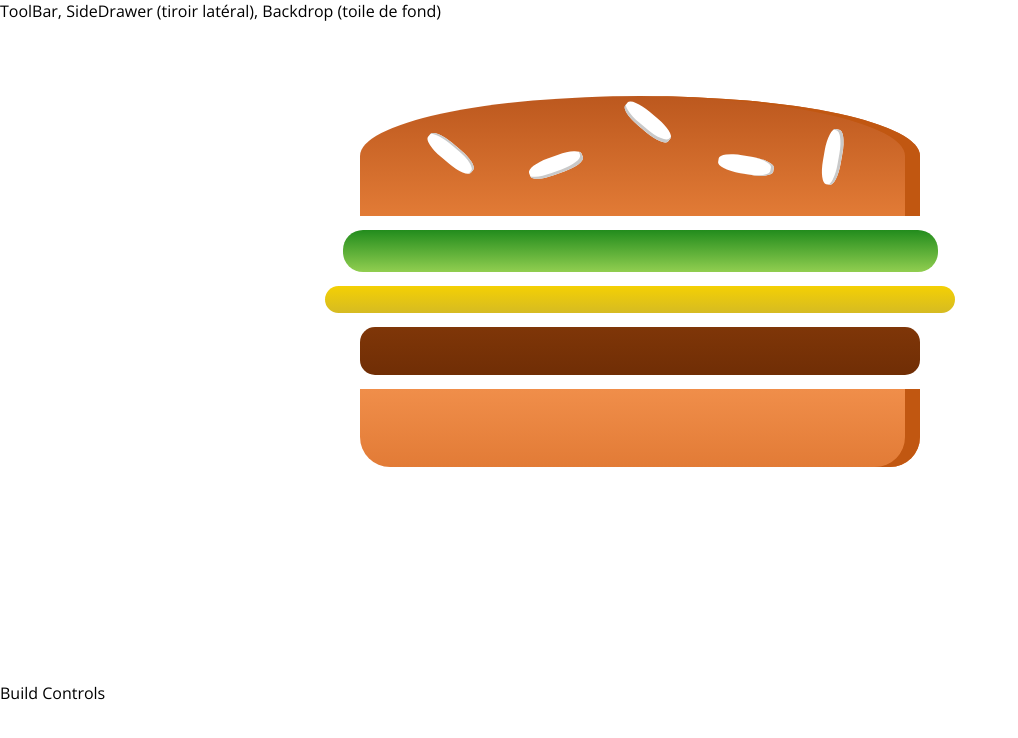
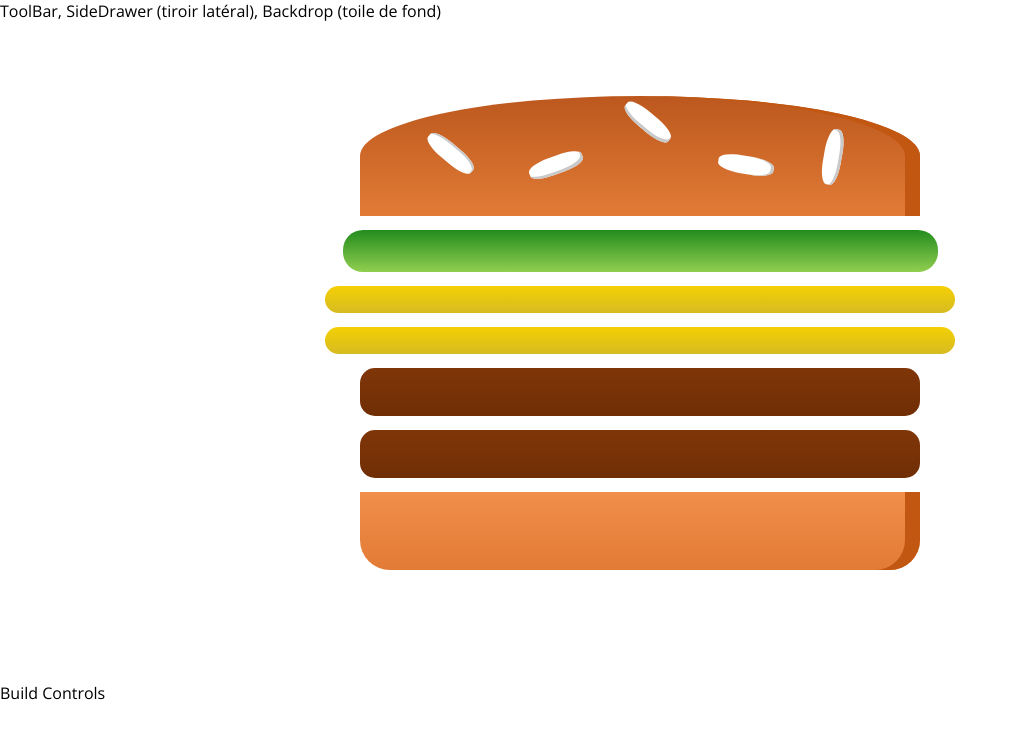
Before and after one commit to Eric-ciccotti/react-sandwich-maker, a React (Create React App) app: page / in a window 1280 px wide. Shown: the top 738 px of the page, without its empty margins (0-1018 px from the left). Built offline with nearby package versions, Linux system fonts and the light colour scheme.

Commit message:
Generic method of outputing ingredients in Burger.js, state initialize for ingredients in BurgerIngredient.js

```diff
--- a/src/components/Burger/Burger.js
+++ b/src/components/Burger/Burger.js
@@ -3,13 +3,27 @@ import React from 'react'
 import classes from './Burger.module.css';
 import BurgerIngredient from './BurgerIngredient/BurgerIngredient';
 
-const burger = props => {
+const burger = (props) => {
+
+    //goal : transform ingredients props.object into an array of burger ingredients components
+    //---------------------------------------------------------------------------------------------
+    //Object.keys() = To get objects keys from 'props.ingredients' and return an 'array of strings'
+    //on this array I execute a map() = it create an [] with inside many empty array depending ingredient amount
+    //on this array i execute map() = I'm only interested by the key (_,i) so, I return
+    //<BurgerIngredient /> component with key et type
+
+    const transformedIngredients = Object.keys(props.ingredients)
+    .map((ingredientKey) => {
+        return[...Array(props.ingredients[ingredientKey])].map((_,i) => {
+            return <BurgerIngredient type={ingredientKey} key={ingredientKey + i} />
+        });
+    });
+
+
     return (
         <div className={classes.Burger}>
             <BurgerIngredient type="bread-top" />
-            <BurgerIngredient type="salad" />
-            <BurgerIngredient type="cheese" />
-            <BurgerIngredient type="meat" />
+            {transformedIngredients}
             <BurgerIngredient type="bread-bottom" />
         </div>
     )
--- a/src/containers/BurgerBuilder/BurgerBuilder.js
+++ b/src/containers/BurgerBuilder/BurgerBuilder.js
@@ -4,10 +4,23 @@ import Burger from '../../components/Burger/Burger';
 import Aux from '../../hoc/Auxiliary';
 
 class BurgerBuilder extends Component {
-    render () {
+    // constructor(props) {
+    //     super(props)
+    //     this.state = {...}
+    // }
+    state = {
+        ingredients: {
+            salad: 1,
+            bacon: 1,
+            cheese: 2,
+            meat: 2
+        }
+    }
+
+    render() {
         return (
             <Aux>
-                <Burger />
+                <Burger ingredients={this.state.ingredients} />
                 <div>Build Controls</div>
             </Aux>
         );
```
